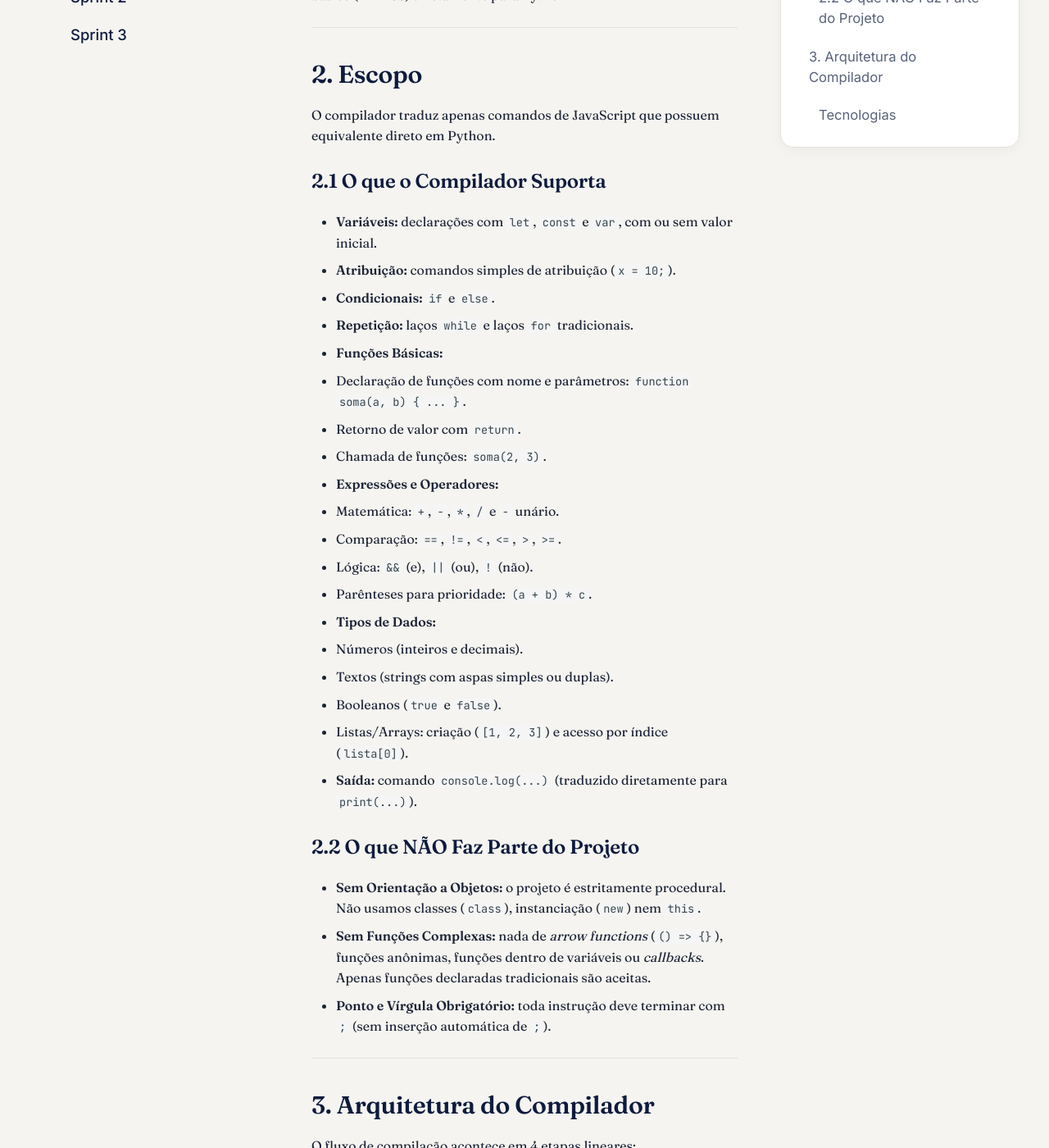
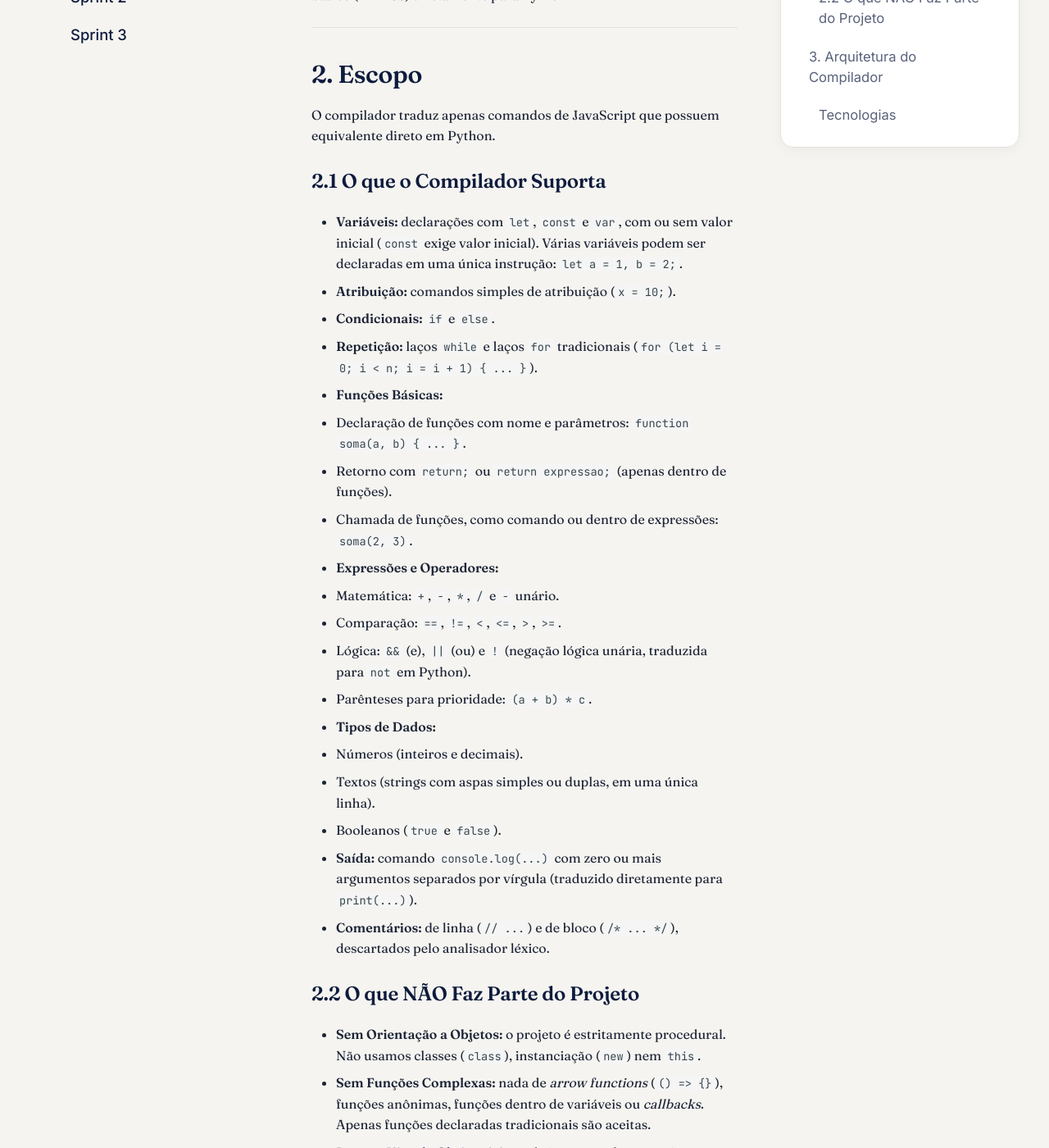
Before and after one commit to felipemso/G16-Compiladores, an MkDocs documentation site: the page built from docs/tech-docs/escopo-e-arq.md, in a window 1280 px wide and 1400 px high, scrolled down 377 px. Shown: the whole window at 82% size. Built offline with MkDocs 1.6.1 and Material for MkDocs 9.7.7, drawn with Linux system fonts in a browser that asks for light colours.

Commit message:
docs(escopo): atualiza secao do que o compilador suporta

```diff
--- a/docs/tech-docs/escopo-e-arq.md
+++ b/docs/tech-docs/escopo-e-arq.md
@@ -10,25 +10,25 @@ O projeto desenvolve um compilador que traduz código JavaScript básico (Mini-J
 O compilador traduz apenas comandos de JavaScript que possuem equivalente direto em Python.
 
 ### 2.1 O que o Compilador Suporta
-* **Variáveis:** declarações com `let`, `const` e `var`, com ou sem valor inicial.
+* **Variáveis:** declarações com `let`, `const` e `var`, com ou sem valor inicial (`const` exige valor inicial). Várias variáveis podem ser declaradas em uma única instrução: `let a = 1, b = 2;`.
 * **Atribuição:** comandos simples de atribuição (`x = 10;`).
 * **Condicionais:** `if` e `else`.
-* **Repetição:** laços `while` e laços `for` tradicionais.
+* **Repetição:** laços `while` e laços `for` tradicionais (`for (let i = 0; i < n; i = i + 1) { ... }`).
 * **Funções Básicas:**
   * Declaração de funções com nome e parâmetros: `function soma(a, b) { ... }`.
-  * Retorno de valor com `return`.
-  * Chamada de funções: `soma(2, 3)`.
+  * Retorno com `return;` ou `return expressao;` (apenas dentro de funções).
+  * Chamada de funções, como comando ou dentro de expressões: `soma(2, 3)`.
 * **Expressões e Operadores:**
   * Matemática: `+`, `-`, `*`, `/` e `-` unário.
   * Comparação: `==`, `!=`, `<`, `<=`, `>`, `>=`.
-  * Lógica: `&&` (e), `||` (ou), `!` (não).
+  * Lógica: `&&` (e), `||` (ou) e `!` (negação lógica unária, traduzida para `not` em Python).
   * Parênteses para prioridade: `(a + b) * c`.
 * **Tipos de Dados:**
   * Números (inteiros e decimais).
-  * Textos (strings com aspas simples ou duplas).
+  * Textos (strings com aspas simples ou duplas, em uma única linha).
   * Booleanos (`true` e `false`).
-  * Listas/Arrays: criação (`[1, 2, 3]`) e acesso por índice (`lista[0]`).
-* **Saída:** comando `console.log(...)` (traduzido diretamente para `print(...)`).
+* **Saída:** comando `console.log(...)` com zero ou mais argumentos separados por vírgula (traduzido diretamente para `print(...)`).
+* **Comentários:** de linha (`// ...`) e de bloco (`/* ... */`), descartados pelo analisador léxico.
 
 ### 2.2 O que NÃO Faz Parte do Projeto
 * **Sem Orientação a Objetos:** o projeto é estritamente procedural. Não usamos classes (`class`), instanciação (`new`) nem `this`.
```
Also changed, not shown: 1 other file.
